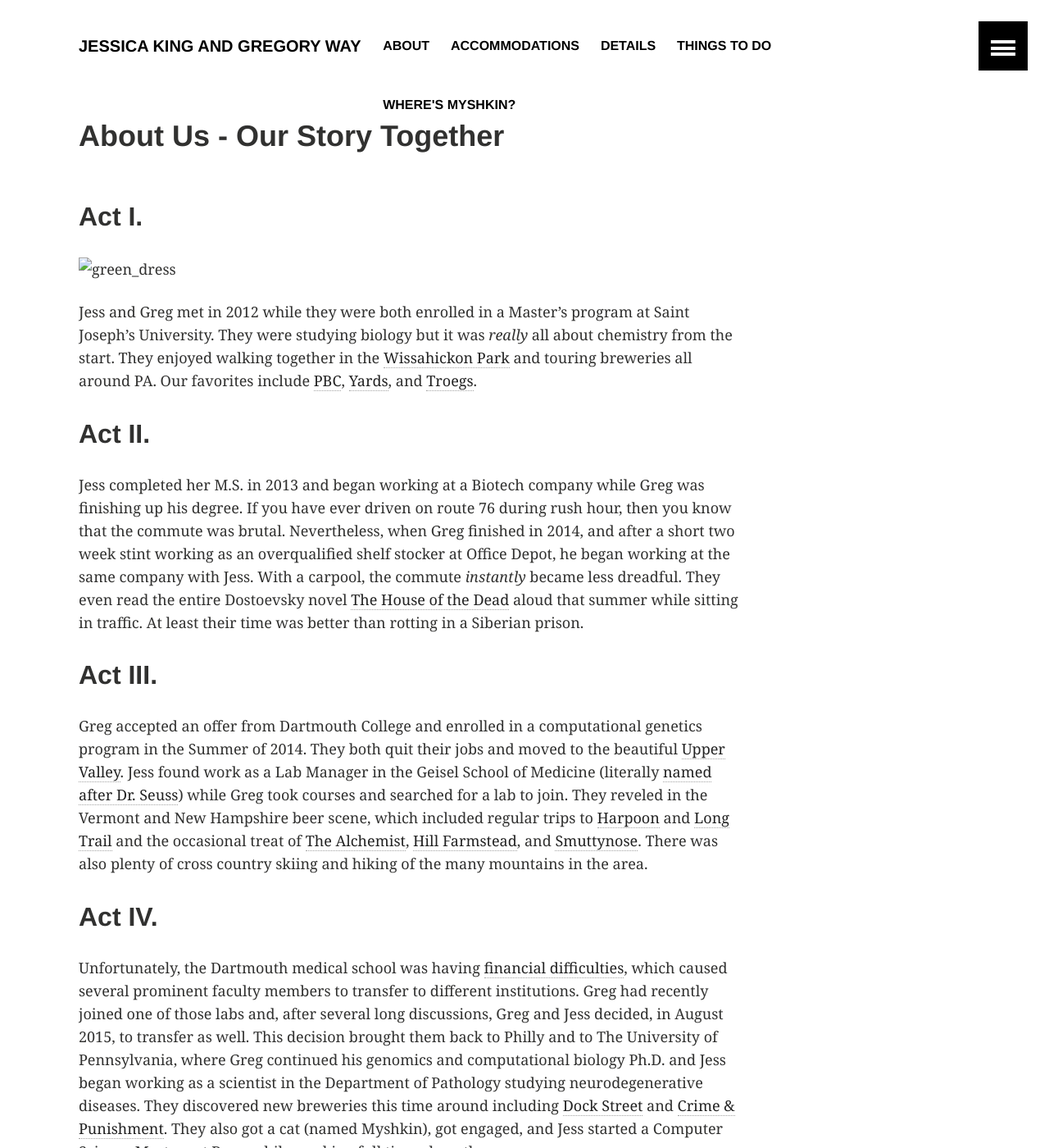
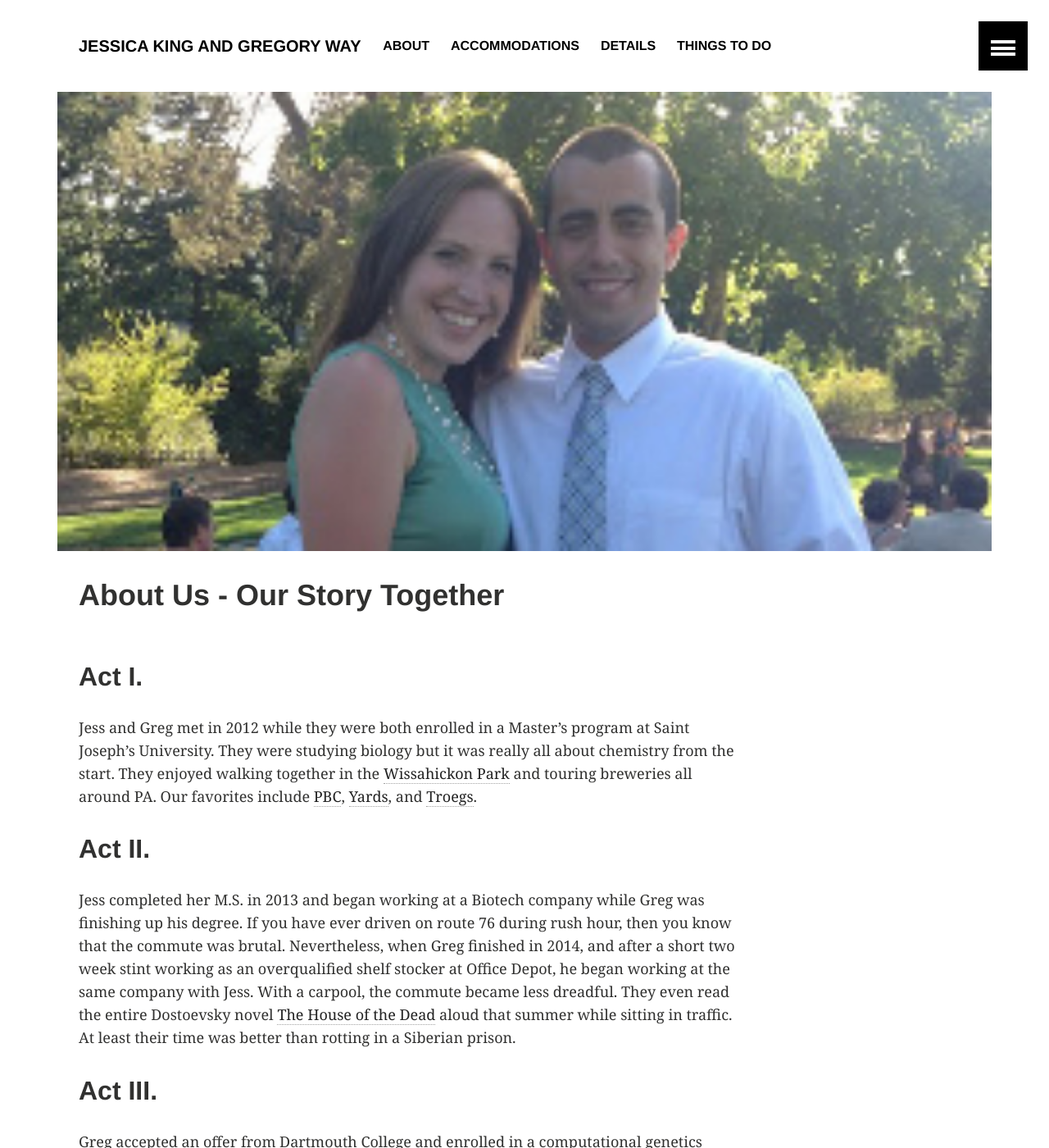
Before and after one commit to gwaybio/wedding, a Jekyll site: the page built from about.md, in a window 1280 px wide and 1400 px high. Shown: the whole window at 82% size. Built offline with Jekyll 4.4.1, drawn with Linux system fonts in a browser that asks for light colours.

Commit message:
update about

```diff
--- a/about.md
+++ b/about.md
@@ -2,16 +2,16 @@
 layout: article
 title: About Us - Our Story Together
 permalink: /about/
+image:
+  feature: green_dress.jpg
 ---
 
 ## Act I.
 
-![green_dress](images/green_dress.jpg)
-
 Jess and Greg met in 2012 while they were both
 enrolled in a Master's program at Saint Joseph's
 University. They were studying biology but it was
-_really_ all about chemistry from the start. They
+really all about chemistry from the start. They
 enjoyed walking together in the
 [Wissahickon Park](http://www.fow.org) and touring
 breweries all around PA. Our favorites include
@@ -29,8 +29,8 @@ brutal. Nevertheless, when Greg finished in 2014,
 and after a short two week stint working as an
 overqualified shelf stocker at Office Depot, he
 began working at the same company with Jess. With a
-carpool, the commute _instantly_ became less
-dreadful. They even read the entire Dostoevsky novel
+carpool, the commute became less dreadful. They even
+read the entire Dostoevsky novel
 [The House of the Dead](https://en.wikipedia.org/wiki/The_House_of_the_Dead_(novel))
 aloud that summer while sitting in traffic. At
 least their time was better than rotting in a Siberian
```
Also changed, not shown: 2 other files.
